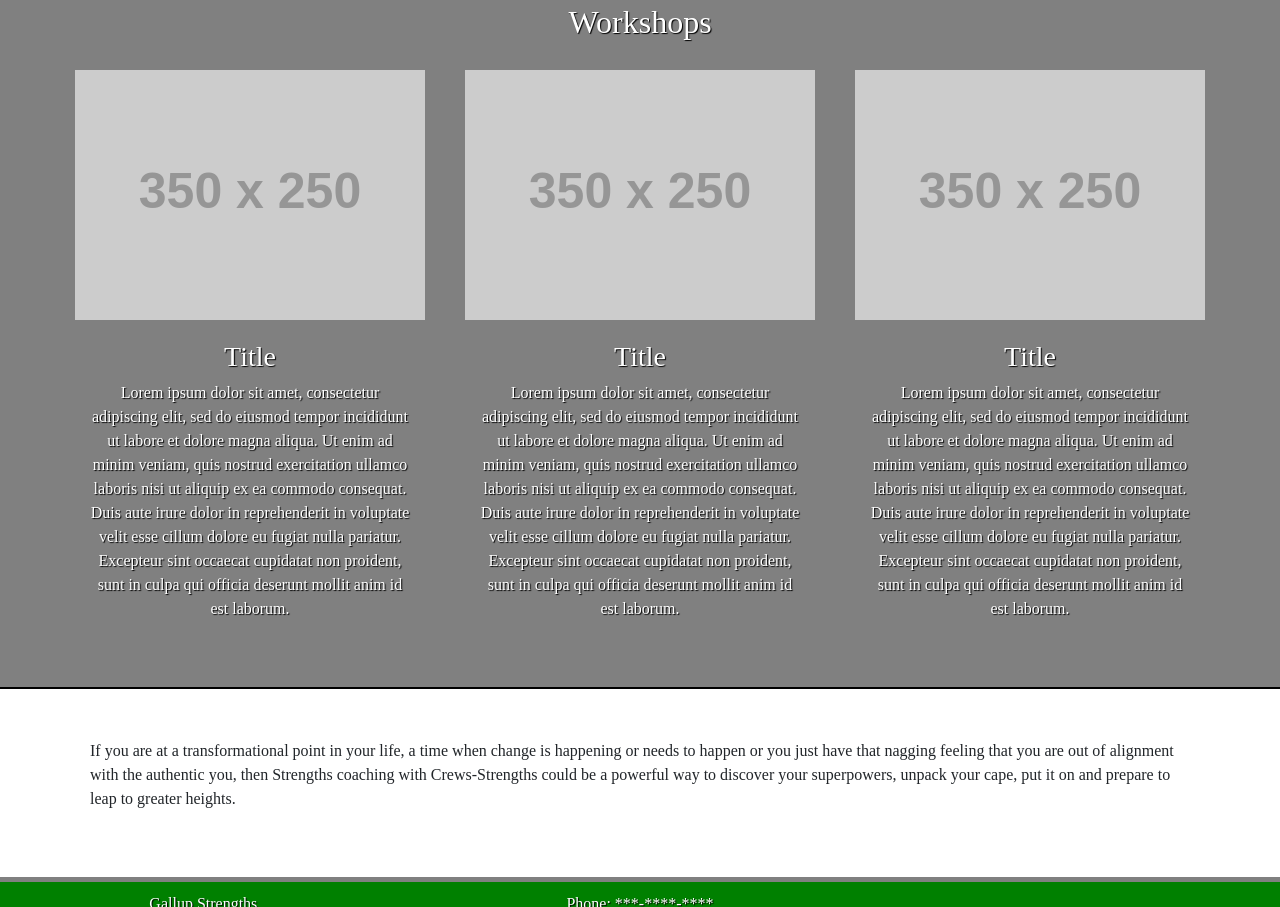
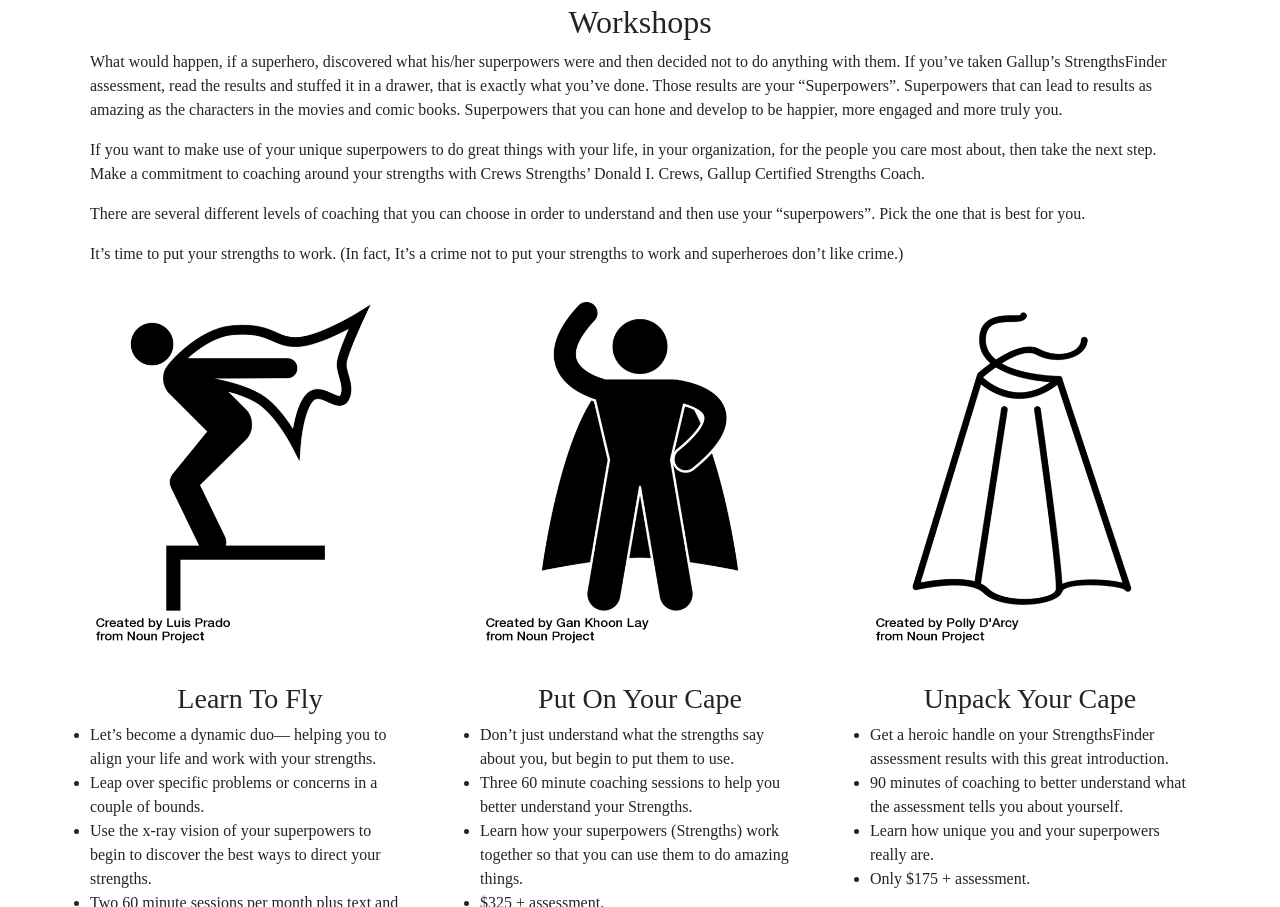
Before and after one commit to evanslaton/crewsstrengths, a plain HTML site: page index.html in a window 1280 px wide. Shown: the part 1893-2800 px from the top of the page. Drawn offline with nearby package versions, Linux system fonts and the light colour scheme; placeholder pictures from the web are drawn by us.

Commit message:
Made changes discussed on phone

```diff
--- a/css/styles.css
+++ b/css/styles.css
@@ -61,10 +61,10 @@ a.nav-link:hover {
 
 
 /*============ Header ============*/
-div.example {
-  background-image: url(../img/superhero.jpg);
+div.header {
+  background-image: url(../img/header-img.jpg);
   background-repeat: no-repeat;
-  background-position: 35% 0;
+  background-position: center center;
   box-shadow: 0 1px 1px black;
 }
 
@@ -105,20 +105,6 @@ header h2 {
   background-color: grey;
 }
 
-.hero-bg {
-  background-image: url(../img/heroes.png);
-  background-repeat: no-repeat;
-  color: white;
-}
-
-.contact-flashy {
-  margin: 40px auto 0;
-  border: 2px solid white;
-  background-color: green;
-  padding: 10px;
-  max-width: 425px;
-  box-shadow: 1px 1px 1px black;
-}
 
 .hero-bg .contact {
   margin-top: 0;
@@ -143,6 +129,10 @@ header h2 {
 /*============ Speaking & Workshops ============*/
 .breathing-room {
   margin: 20px 0;
+}
+
+ul {
+  padding: 0 20px;
 }
 
 
--- a/index.html
+++ b/index.html
@@ -62,7 +62,7 @@
 
 
 <!-- Header -->
-  <div class="container-fluid section-padding example">
+  <div class="container-fluid section-padding header">
     <header>
       <h1 class="text-center">It's time to put your Strengths to work!</h1>
       <h2 class="text-center">Transforming information to knowledge</h2>
@@ -93,8 +93,8 @@
 
 
 <!-- Why You Need A Coach -->
-  <div class="container-fluid lt-grey-background section-padding top-bottom-borders">
-    <div class="container text-white text-shadow">
+  <div class="container-fluid section-padding top-bottom-borders">
+    <div class="container">
       <p>What if there was someone who could help you unpack your cape (superheroes really like capes) to help you understand and recognize your talents, strengths and superpowers?</p>
 
       <p>How about getting a hand putting on your cape and improving your x&#45;ray vision to understand how your superpower strengths can be used to make your world better.</p>
@@ -143,26 +143,50 @@
 
 
 <!-- Workshops -->
-  <div class="container-fluid lt-grey-background section-padding text-white top-bottom-borders">
-    <div class="container text-center">
-        <h2 class="text-shadow">Workshops</h2>
+  <div class="container-fluid section-padding top-bottom-borders">
+    <div class="container">
+        <h2 class="text-center">Workshops</h2>
+        <p>What would happen, if a superhero, discovered what his/her superpowers were and then decided not to do anything with them.  If you’ve taken Gallup’s StrengthsFinder assessment, read the results and stuffed it in a drawer, that is exactly what you’ve done. Those results are your “Superpowers”.  Superpowers that can lead to results as amazing as the characters in the movies and comic books.  Superpowers that you can hone and develop to be happier, more engaged and more truly you.</p>
+
+        <p>If you want to make use of your unique superpowers to do great things with your life, in your organization, for the people you care most about, then take the next step.  Make a commitment to coaching around your strengths with Crews Strengths’ Donald I. Crews, Gallup Certified Strengths Coach.</p>
+
+        <p>There are several different levels of coaching that you can choose in order to understand and then use your “superpowers”.  Pick the one that is best for you.</p>
+
+        <p>It’s time to put your strengths to work. (In fact, It’s a crime not to put your strengths to work and superheroes don’t like crime.)</p>
+
         <div class="row">
           <div class="col-lg-4 col-md-4 col-sm-12 col-xs-12">
-            <img class="img-fluid breathing-room" src="http://via.placeholder.com/350x250" alt="" />
-            <h3 class="text-shadow">Title</h3>
-            <p class="text-shadow">Lorem ipsum dolor sit amet, consectetur adipiscing elit, sed do eiusmod tempor incididunt ut labore et dolore magna aliqua. Ut enim ad minim veniam, quis nostrud exercitation ullamco laboris nisi ut aliquip ex ea commodo consequat. Duis aute irure dolor in reprehenderit in voluptate velit esse cillum dolore eu fugiat nulla pariatur. Excepteur sint occaecat cupidatat non proident, sunt in culpa qui officia deserunt mollit anim id est laborum.</p>
+            <img class="img-fluid breathing-room" src="img/learn-to-fly.png" alt="" />
+            <h3 class="text-center">Learn To Fly</h3>
+            <ul>
+              <li>Let’s become a dynamic duo— helping you to align your life and work with your strengths.</li>
+              <li>Leap over specific problems or concerns in a couple of bounds.</li>
+              <li>Use the x-ray vision of your superpowers to begin to discover the best ways to direct your strengths.</li>
+              <li>Two 60 minute sessions per month plus text and email access.</li>
+              <li>2 months. $400, then month-by-month @ $225/ month.</li>
+            </ul>
           </div>
 
           <div class="col-lg-4 col-md-4 col-sm-12 col-xs-12">
-            <img class="img-fluid breathing-room" src="http://via.placeholder.com/350x250" alt="" />
-            <h3 class="text-shadow">Title</h3>
-            <p class="text-shadow">Lorem ipsum dolor sit amet, consectetur adipiscing elit, sed do eiusmod tempor incididunt ut labore et dolore magna aliqua. Ut enim ad minim veniam, quis nostrud exercitation ullamco laboris nisi ut aliquip ex ea commodo consequat. Duis aute irure dolor in reprehenderit in voluptate velit esse cillum dolore eu fugiat nulla pariatur. Excepteur sint occaecat cupidatat non proident, sunt in culpa qui officia deserunt mollit anim id est laborum.</p>
+            <img class="img-fluid breathing-room" src="img/put-on-your-cape.png" alt="" />
+            <h3 class="text-center">Put On Your Cape</h3>
+            <ul>
+              <li>Don’t just understand what the strengths say about you, but begin to put them to use.</li>
+              <li>Three 60 minute coaching sessions to help you better understand your Strengths.</li>
+              <li>Learn how your superpowers (Strengths) work together so that you can use them to do amazing things.</li>
+              <li>$325 + assessment.</li>
+            </ul>
           </div>
 
           <div class="col-lg-4 col-md-4 col-sm-12 col-xs-12">
-            <img class="img-fluid breathing-room" src="http://via.placeholder.com/350x250" alt="" />
-            <h3 class="text-shadow">Title</h3>
-            <p class="text-shadow">Lorem ipsum dolor sit amet, consectetur adipiscing elit, sed do eiusmod tempor incididunt ut labore et dolore magna aliqua. Ut enim ad minim veniam, quis nostrud exercitation ullamco laboris nisi ut aliquip ex ea commodo consequat. Duis aute irure dolor in reprehenderit in voluptate velit esse cillum dolore eu fugiat nulla pariatur. Excepteur sint occaecat cupidatat non proident, sunt in culpa qui officia deserunt mollit anim id est laborum.</p>
+            <img class="img-fluid breathing-room" src="img/upack-your-cape.png" alt="" />
+            <h3 class="text-center">Unpack Your Cape</h3>
+            <ul>
+              <li>Get a heroic handle on your StrengthsFinder assessment results with this great introduction.</li>
+              <li>90 minutes of coaching to better understand what the assessment tells you about yourself.</li>
+              <li>Learn how unique you and your superpowers really are.</li>
+              <li>Only $175 + assessment.</li>
+            </ul>
           </div>
         </div>
     </div>
```
Also changed, not shown: img/header-img.jpg (added), img/learn-to-fly.png (added), img/put-on-your-cape.png (added), img/upack-your-cape.png (added).
